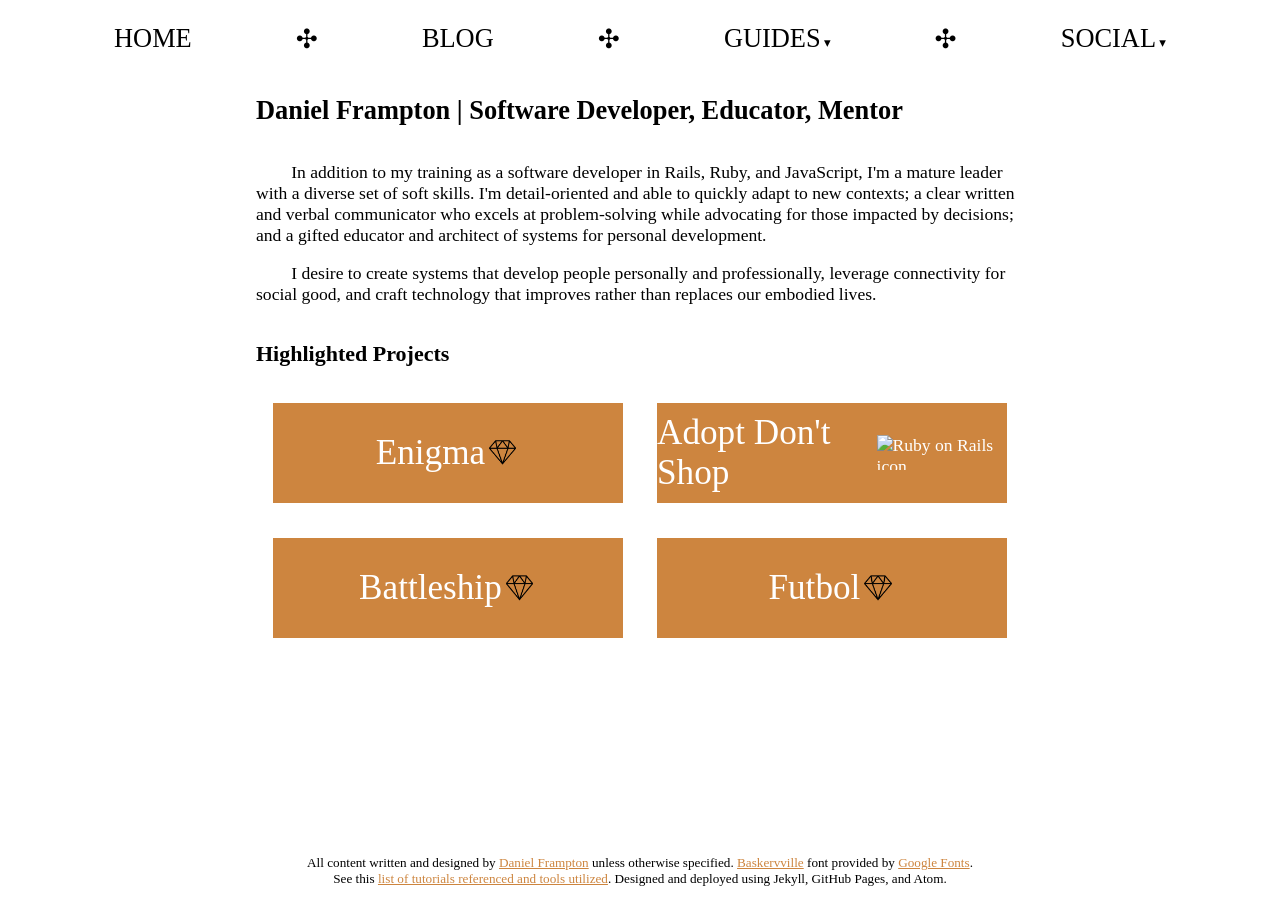
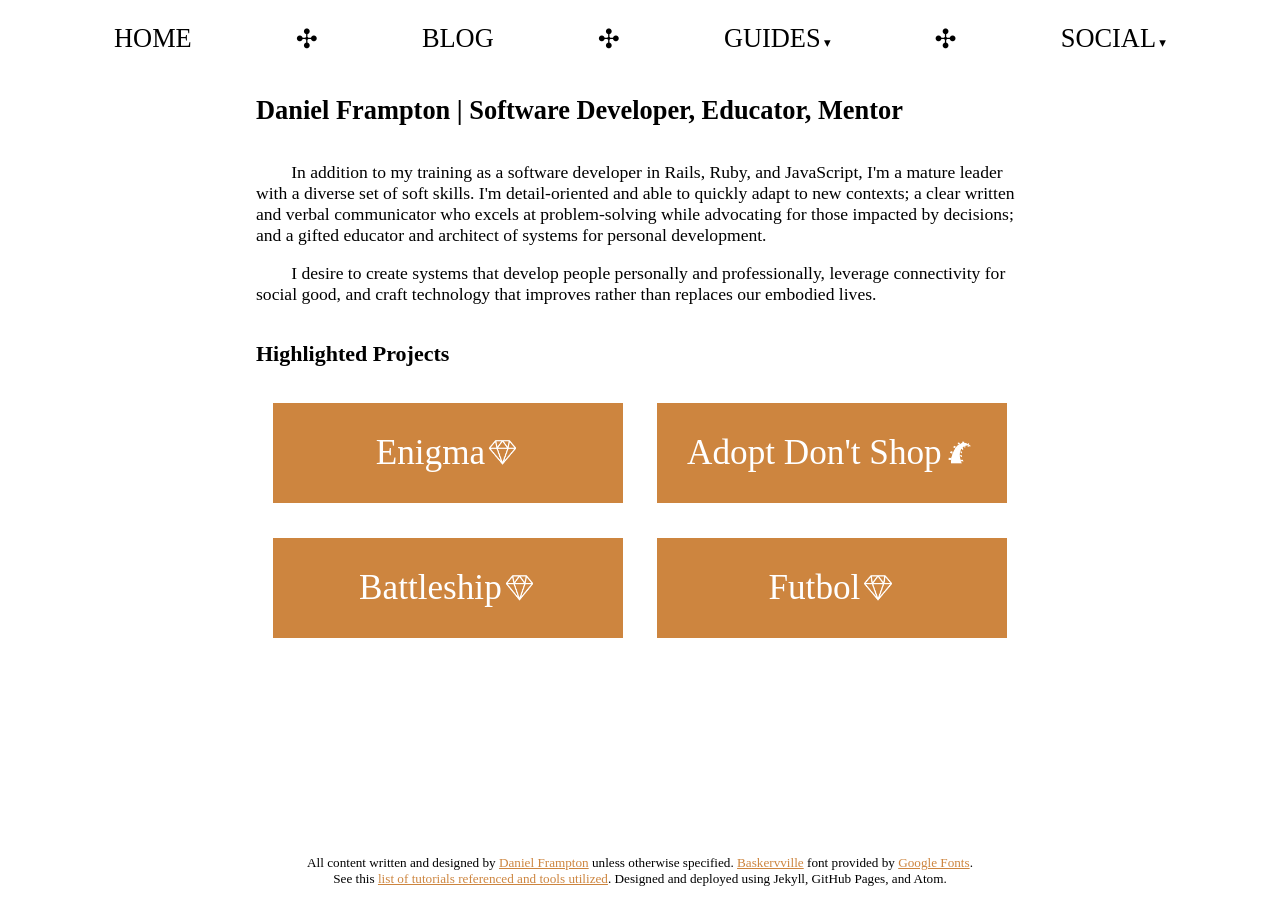
Before and after one commit to DanielEFrampton/danieleframpton.github.io, a Jekyll site: the page built from index.html, in a window 1280 px wide. Built offline with Jekyll 4.4.1, drawn with Linux system fonts in a browser that asks for light colours; some web fonts are replaced.

Commit message:
Replace black icons with white ones corresponding to new style

```diff
--- a/index.html
+++ b/index.html
@@ -13,18 +13,18 @@ title: Home
 <section class='project-display-area'>
   <div class='project-display-box'>
     <a href="https://github.com/DanielEFrampton/enigma">{{ 'Enigma' | capitalize }}</a>
-    <img alt='Ruby icon' src='/assets/img/ruby_icon.png'>
+    <img alt='Ruby icon' src='/assets/img/ruby_icon_wh.png'>
   </div>
   <div class='project-display-box'>
     <a href="https://github.com/DanielEFrampton/adopt_dont_shop_paired">Adopt Don't Shop</a>
-    <img alt='Ruby on Rails icon' src='/assets/rails_icon.png'>
+    <img alt='Ruby on Rails icon' src='/assets/img/rails_icon_wh.png'>
   </div>
   <div class='project-display-box'>
     <a href="https://github.com/DanielEFrampton/battleship">Battleship</a>
-    <img alt='Ruby icon' src='/assets/img/ruby_icon.png'>
+    <img alt='Ruby icon' src='/assets/img/ruby_icon_wh.png'>
   </div>
   <div class='project-display-box'>
     <a href="https://github.com/DanielEFrampton/futbol">Futbol</a>
-    <img alt='Ruby icon' src='/assets/img/ruby_icon.png'>
+    <img alt='Ruby icon' src='/assets/img/ruby_icon_wh.png'>
   </div>
 </section>
```
